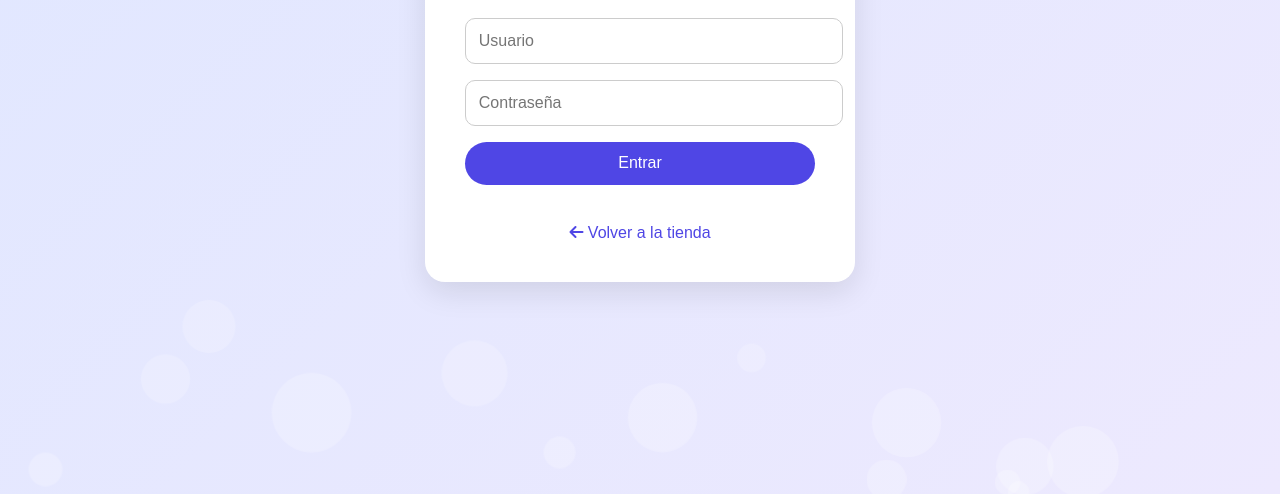
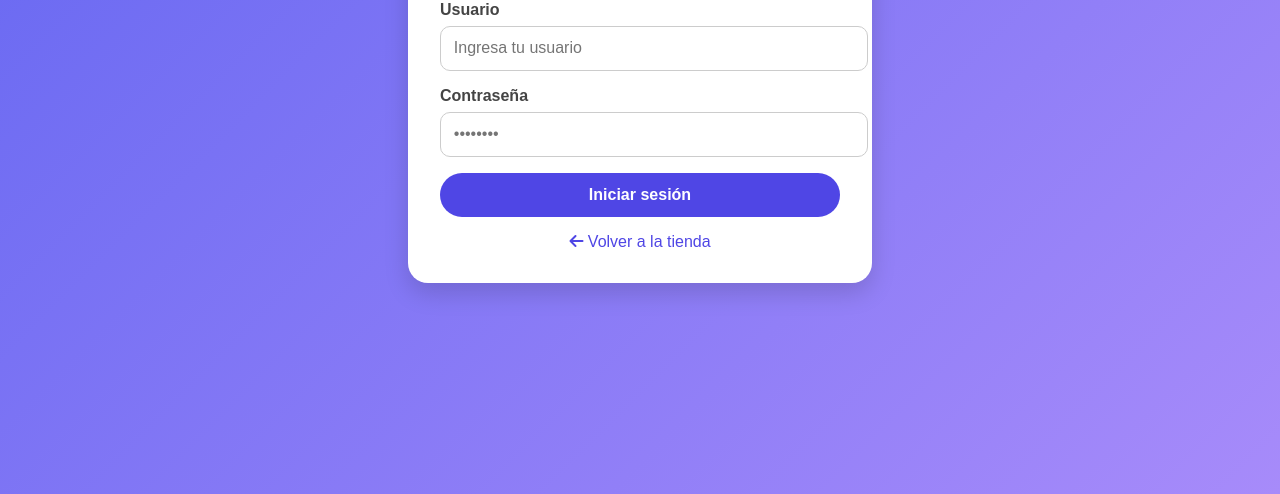
Before and after one commit to asitioweb764-design/mi-store, a website: page mi-store/public/login.html in a window 1280 px wide. Shown: the part 306-800 px from the top of the page. Drawn offline with Linux system fonts and the light colour scheme.

Commit message:
Update login.html

```diff
--- a/mi-store/public/login.html
+++ b/mi-store/public/login.html
@@ -9,160 +9,150 @@
     body {
       margin: 0;
       font-family: "Poppins", sans-serif;
-      background: linear-gradient(135deg, #e0e7ff, #ede9fe);
+      background: linear-gradient(135deg, #6366f1, #a78bfa);
+      height: 100vh;
       display: flex;
+      align-items: center;
       justify-content: center;
-      align-items: center;
-      height: 100vh;
-      overflow: hidden;
     }
 
     .login-box {
       background: white;
-      padding: 2.5rem;
       border-radius: 20px;
-      box-shadow: 0 10px 30px rgba(0,0,0,0.1);
-      width: 350px;
+      box-shadow: 0 10px 25px rgba(0, 0, 0, 0.15);
+      padding: 2rem;
+      width: 90%;
+      max-width: 400px;
       text-align: center;
-      position: relative;
-      z-index: 10;
     }
 
     h2 {
-      margin-bottom: 1.5rem;
-      color: #111;
+      margin-bottom: 1rem;
+      color: #4f46e5;
     }
 
-    input {
+    .input-group {
+      margin-bottom: 1rem;
+      text-align: left;
+    }
+
+    .input-group label {
+      display: block;
+      font-weight: 600;
+      color: #444;
+      margin-bottom: 0.4rem;
+    }
+
+    .input-group input {
       width: 100%;
       padding: 0.8rem;
-      margin-bottom: 1rem;
+      border: 1px solid #ccc;
       border-radius: 10px;
-      border: 1px solid #ccc;
       font-size: 1rem;
     }
 
-    button {
+    .login-btn {
       width: 100%;
       padding: 0.8rem;
+      background: #4f46e5;
+      color: white;
       border: none;
       border-radius: 25px;
-      background: #4f46e5;
-      color: white;
       font-size: 1rem;
       cursor: pointer;
-      transition: background 0.3s;
+      transition: 0.3s;
+      font-weight: 600;
     }
 
-    button:hover {
+    .login-btn:hover {
       background: #3730a3;
     }
 
     .error {
-      color: red;
-      font-size: 0.9rem;
-      margin-top: 0.5rem;
+      margin-top: 1rem;
+      color: #dc2626;
+      background: #fee2e2;
+      border-radius: 10px;
+      padding: 0.5rem;
+      display: none;
     }
 
-    .back-link {
+    .back {
+      margin-top: 1rem;
       display: inline-block;
-      margin-top: 1.5rem;
+      color: #4f46e5;
       text-decoration: none;
-      color: #4f46e5;
     }
 
-    .back-link:hover {
+    .back:hover {
       text-decoration: underline;
-    }
-
-    /* Burbujas de fondo */
-    .bubbles {
-      position: fixed;
-      top: 0;
-      left: 0;
-      width: 100%;
-      height: 100%;
-      overflow: hidden;
-      z-index: 0;
-    }
-    .bubble {
-      position: absolute;
-      bottom: -100px;
-      background: rgba(255, 255, 255, 0.25);
-      border-radius: 50%;
-      animation: rise 20s infinite ease-in;
-    }
-    @keyframes rise {
-      0% { transform: translateY(0) scale(1); opacity: 1; }
-      100% { transform: translateY(-1200px) scale(1.3); opacity: 0; }
     }
   </style>
 </head>
 <body>
-  <div class="bubbles"></div>
-
   <div class="login-box">
-    <h2>Iniciar sesión</h2>
-    <form id="loginForm">
-      <input type="text" id="username" placeholder="Usuario" required />
-      <input type="password" id="password" placeholder="Contraseña" required />
-      <button type="submit">Entrar</button>
-      <p class="error" id="errorMsg"></p>
-    </form>
-    <a href="index.html" class="back-link"><i class="fa fa-arrow-left"></i> Volver a la tienda</a>
+    <h2><i class="fa-solid fa-store"></i> Mi Store</h2>
+    <div class="input-group">
+      <label for="username">Usuario</label>
+      <input type="text" id="username" placeholder="Ingresa tu usuario" required>
+    </div>
+    <div class="input-group">
+      <label for="password">Contraseña</label>
+      <input type="password" id="password" placeholder="••••••••" required>
+    </div>
+    <button class="login-btn" onclick="login()">Iniciar sesión</button>
+    <div class="error" id="errorBox"></div>
+    <a href="index.html" class="back"><i class="fa-solid fa-arrow-left"></i> Volver a la tienda</a>
   </div>
 
   <script>
-    // Fondo burbujas animadas
-    const bubbles = document.querySelector(".bubbles");
-    for (let i = 0; i < 15; i++) {
-      const b = document.createElement("div");
-      b.classList.add("bubble");
-      b.style.width = b.style.height = Math.random() * 60 + 20 + "px";
-      b.style.left = Math.random() * 100 + "%";
-      b.style.animationDuration = Math.random() * 15 + 10 + "s";
-      bubbles.appendChild(b);
-    }
-
-    const form = document.getElementById("loginForm");
-    const errorMsg = document.getElementById("errorMsg");
-
-    form.addEventListener("submit", async (e) => {
-      e.preventDefault();
-      errorMsg.textContent = "";
-
+    async function login() {
       const username = document.getElementById("username").value.trim();
       const password = document.getElementById("password").value.trim();
+      const errorBox = document.getElementById("errorBox");
+      errorBox.style.display = "none";
+
+      if (!username || !password) {
+        showError("Por favor ingresa usuario y contraseña.");
+        return;
+      }
 
       try {
         const res = await fetch("/api/login", {
           method: "POST",
           headers: { "Content-Type": "application/json" },
-          body: JSON.stringify({ username, password }),
+          body: JSON.stringify({ username, password })
         });
 
         const data = await res.json();
 
         if (!data.success) {
-          errorMsg.textContent = data.message || "Credenciales incorrectas";
+          showError(data.message || "Credenciales inválidas.");
           return;
         }
 
-        // Guardar sesión en sessionStorage
+        // Guardar en sessionStorage
         sessionStorage.setItem("username", username);
         sessionStorage.setItem("role", data.role);
 
+        // Redirigir según rol
         if (data.role === "admin") {
-          window.location.href = "admin.html"; // Cambia por tu panel admin real
+          window.location.href = "admin.html";
         } else {
           window.location.href = "index.html";
         }
 
       } catch (err) {
-        console.error("Error de login:", err);
-        errorMsg.textContent = "Error de conexión con el servidor.";
+        showError("Error de conexión con el servidor.");
+        console.error(err);
       }
-    });
+    }
+
+    function showError(msg) {
+      const errorBox = document.getElementById("errorBox");
+      errorBox.textContent = msg;
+      errorBox.style.display = "block";
+    }
   </script>
 </body>
 </html>
```
